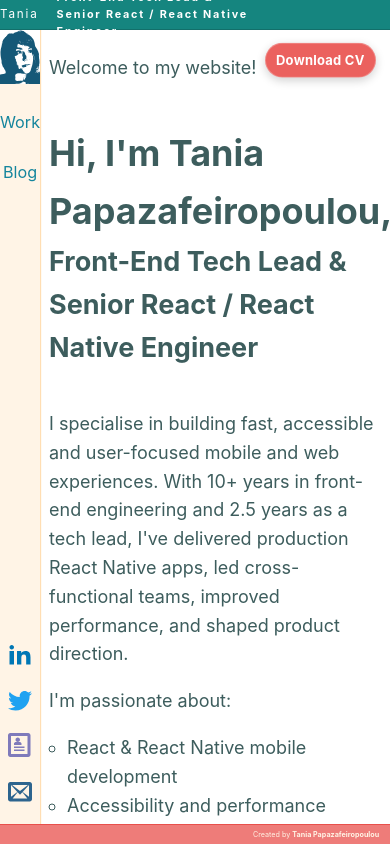
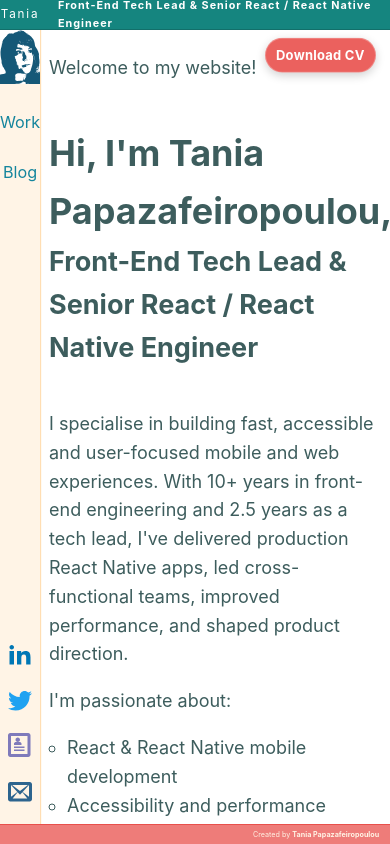
Before and after one commit to altany/tany4, a Next.js app: page / in a window 390 px wide. Shown: the top 844 px of the page. Built offline with nearby package versions, Linux system fonts and the light colour scheme; no server answers.

Commit message:
Improve status bar responsiveness with flexible text overflow handling and adjusted spacing for mobile devices

```diff
--- a/components/layout.module.scss
+++ b/components/layout.module.scss
@@ -12,10 +12,10 @@
   justify-content: space-between;
   border-bottom: 1px solid darken(variables.$darkmainColor, 5%);
   z-index: 2;
-  padding-right: 140px;
+  padding-right: 1rem;
   @include mixins.breakpoint(mobileLandscape) {
     height: variables.$statusBarHeightLandscape;
-    padding-right: 120px;
+    padding-right: 0.75rem;
   }
   .name {
     @include mixins.navBarWidth;
@@ -38,12 +38,19 @@
     letter-spacing: 0.1rem;
     color: white;
     font-size: 0.6rem;
+    flex: 1;
+    min-width: 0;
+    overflow: hidden;
+    text-overflow: ellipsis;
 
     @include mixins.breakpoint(mobile) {
       padding-left: 1rem;
     }
     @include mixins.breakpoint(phablet) {
       font-size: 0.8rem;
+    }
+    @include mixins.breakpoint(mobilePortrait) {
+      letter-spacing: 1px;
     }
   }
 }
@@ -91,6 +98,7 @@
   @include mixins.breakpoint(mobilePortrait) {
     padding: 6px 10px;
     font-size: 0.72rem;
+    top: 55px;
   }
 }
 
--- a/styles/utils.module.scss
+++ b/styles/utils.module.scss
@@ -51,7 +51,7 @@
 
 .work {
   max-width: 900px;
-  margin: 0 auto;
+  margin: 3rem auto 1rem;
 
   a {
     color: variables.$navLinkColor;
```
